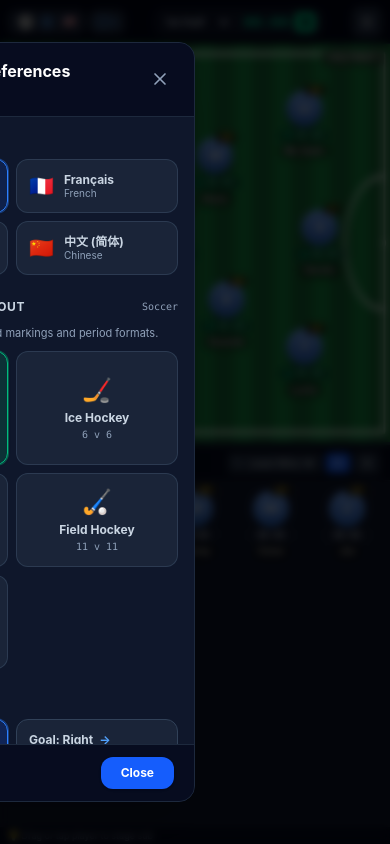
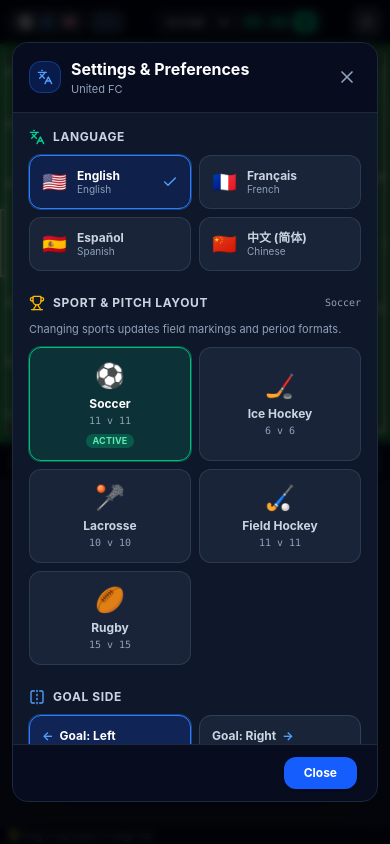
Before and after one commit to stephenwardhw/coachsub, a React (Vite) app: page / in a window 390 px wide. Both pictures are taken after a click on the button "Settings". Built offline with nearby package versions, Linux system fonts and the light colour scheme.

Commit message:
ui: update toast animation and settings modal layout
Refine toast entrance animation by decoupling horizontal translation, and optimize the settings modal layout for better responsiveness and touch interaction.

```diff
--- a/src/App.tsx
+++ b/src/App.tsx
@@ -912,7 +912,7 @@ export default function App() {
 
       {/* Floating Action Toast Notification */}
       {toastMessage && (
-        <div className="fixed top-14 left-1/2 transform -translate-x-1/2 z-50 bg-slate-900/95 border border-slate-700 text-white text-xs sm:text-sm font-semibold px-4 py-2 rounded-xl shadow-2xl flex items-center gap-2 backdrop-blur-md animate-fade-in">
+        <div className="fixed top-14 left-1/2 z-50 bg-slate-900/95 border border-slate-700 text-white text-xs sm:text-sm font-semibold px-4 py-2 rounded-xl shadow-2xl flex items-center gap-2 backdrop-blur-md animate-toast">
           <Sparkles className="w-4 h-4 text-emerald-400 shrink-0" />
           <span>{toastMessage}</span>
         </div>
--- a/src/components/SettingsModal.tsx
+++ b/src/components/SettingsModal.tsx
@@ -81,10 +81,10 @@ export const SettingsModal: React.FC<SettingsModalProps> = ({
   };
 
   return (
-    <div className="fixed inset-0 z-50 flex items-center justify-center p-3 sm:p-4 bg-black/75 backdrop-blur-xs overflow-y-auto">
-      <div className="bg-slate-900 border border-slate-800 rounded-2xl max-w-lg w-full text-white shadow-2xl overflow-hidden flex flex-col max-h-[90vh] animate-fade-in">
+    <div className="fixed inset-0 z-50 flex items-center justify-center p-3 sm:p-4 bg-black/75 backdrop-blur-xs select-none overflow-y-auto">
+      <div className="relative w-full max-w-lg max-h-[90vh] flex flex-col rounded-2xl bg-slate-900 border border-slate-800 shadow-2xl text-white overflow-hidden animate-fade-in">
         {/* Header */}
-        <div className="px-5 py-4 border-b border-slate-800 flex items-center justify-between shrink-0 bg-slate-950/60">
+        <div className="px-4 sm:px-5 py-3.5 sm:py-4 border-b border-slate-800 flex items-center justify-between shrink-0 bg-slate-950/60">
           <div className="flex items-center gap-2.5">
             <div className="w-8 h-8 rounded-xl bg-blue-600/20 text-blue-400 flex items-center justify-center border border-blue-500/30">
               <Languages className="w-4 h-4" />
--- a/src/index.css
+++ b/src/index.css
@@ -26,6 +26,21 @@
 @keyframes fadeIn {
   from {
     opacity: 0;
+    transform: translateY(-6px);
+  }
+  to {
+    opacity: 1;
+    transform: translateY(0);
+  }
+}
+
+.animate-fade-in {
+  animation: fadeIn 0.2s cubic-bezier(0.16, 1, 0.3, 1) forwards;
+}
+
+@keyframes toastFadeIn {
+  from {
+    opacity: 0;
     transform: translate(-50%, -8px);
   }
   to {
@@ -34,8 +49,8 @@
   }
 }
 
-.animate-fade-in {
-  animation: fadeIn 0.2s cubic-bezier(0.16, 1, 0.3, 1) forwards;
+.animate-toast {
+  animation: toastFadeIn 0.2s cubic-bezier(0.16, 1, 0.3, 1) forwards;
 }
 
 @media print {
```
